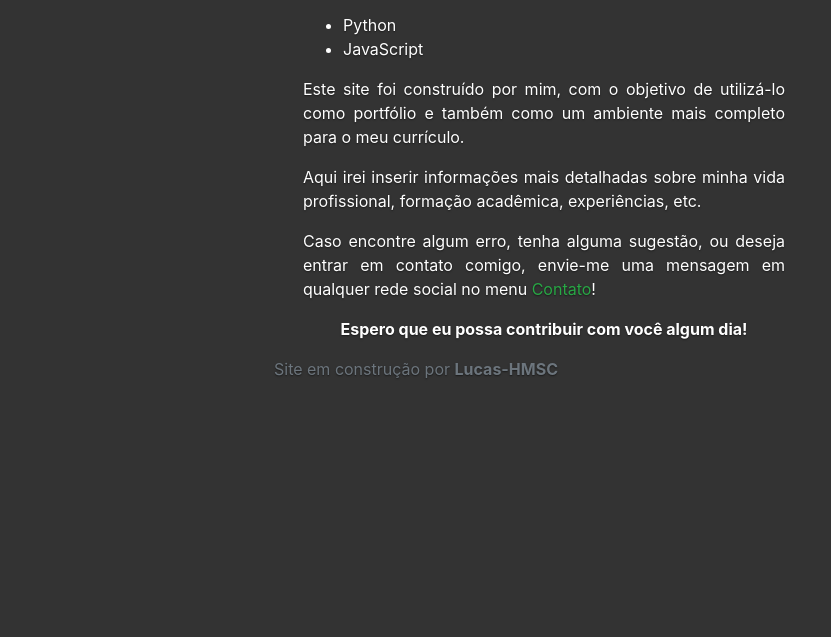
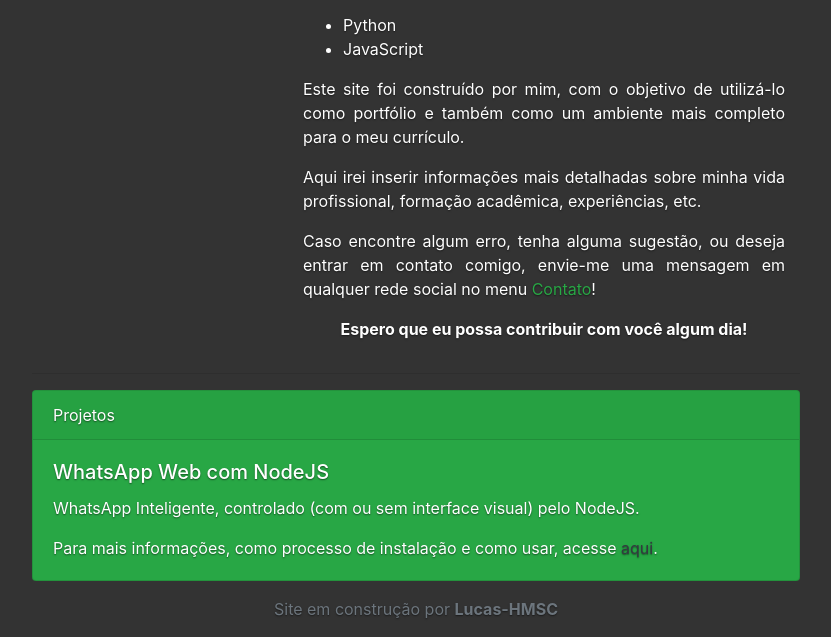
Before and after one commit to Lucas-HMSC/curriculo, a plain HTML site: page index.html in a window 1280 px wide. Shown: the part 437-1074 px from the top of the page, without its empty margins (224-1055 px from the left). Before the commit the page ends 834 px from the top, so only its background shows below. Drawn offline with nearby package versions, Linux system fonts and the light colour scheme.

Commit message:
Update index.html

```diff
--- a/index.html
+++ b/index.html
@@ -57,6 +57,15 @@
             </div>
           </div>
         </div>
+        <hr>
+        <div class="card text-white bg-success mb-3 text-left">
+          <div class="card-header">Projetos</div>
+          <div class="card-body">
+            <h5 class="card-title">WhatsApp Web com NodeJS</h5>
+            <p class="card-text">WhatsApp Inteligente, controlado (com ou sem interface visual) pelo NodeJS.</p>
+            <p class="card-text">Para mais informações, como processo de instalação e como usar, acesse <a href="https://github.com/Lucas-HMSC/whatsapp-inteligente" target="_blank" class="text-dark">aqui</a>.</p>
+          </div>
+        </div>
       </main>
       <footer class="mastfoot mt-auto">
         <div class="text-muted">
```
